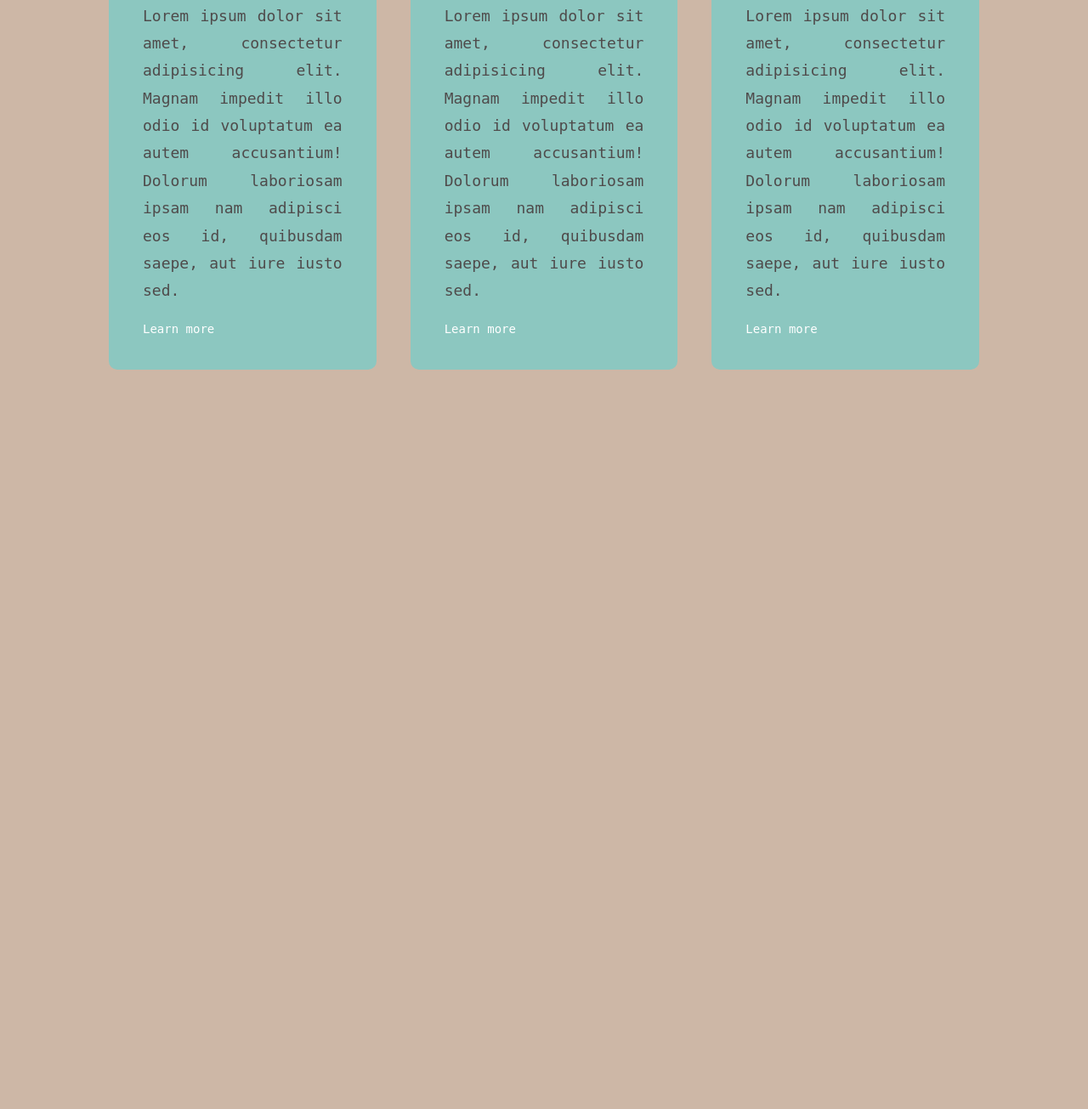
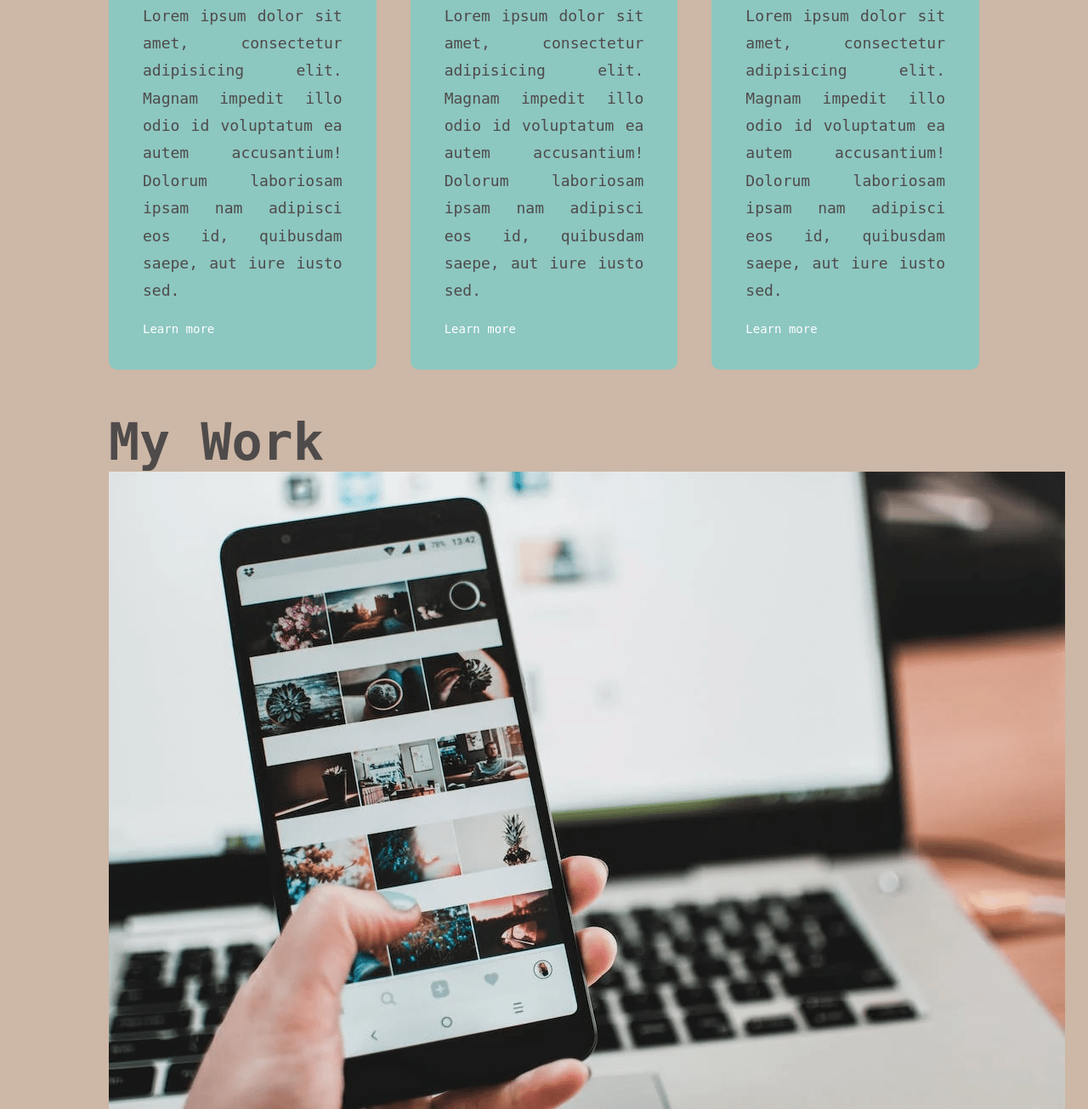
Before and after one commit to sharminkhan0/My-1st-responsive-portfolio-with-html-css-js, a plain HTML site: page index.html in a window 1280 px wide. Shown: the part 1921-3226 px from the top of the page at 85% size. Before the commit the page ends 2396 px from the top, so only its background shows below. Drawn offline with Linux system fonts and the light colour scheme.

Commit message:
update indexfiles for portfolio section comand

```diff
--- a/index.html
+++ b/index.html
@@ -131,6 +131,15 @@
         </div>
     </div>
 
+    <!----Portfolio--->
+
+    <div id="portfolio">
+        <div class="container">
+            <div class="sub-titles">My Work</div>
+            <div class="work-list">
+                <div class="work">
+                    <img src="images/work1.png">
+
 
 
 
```
